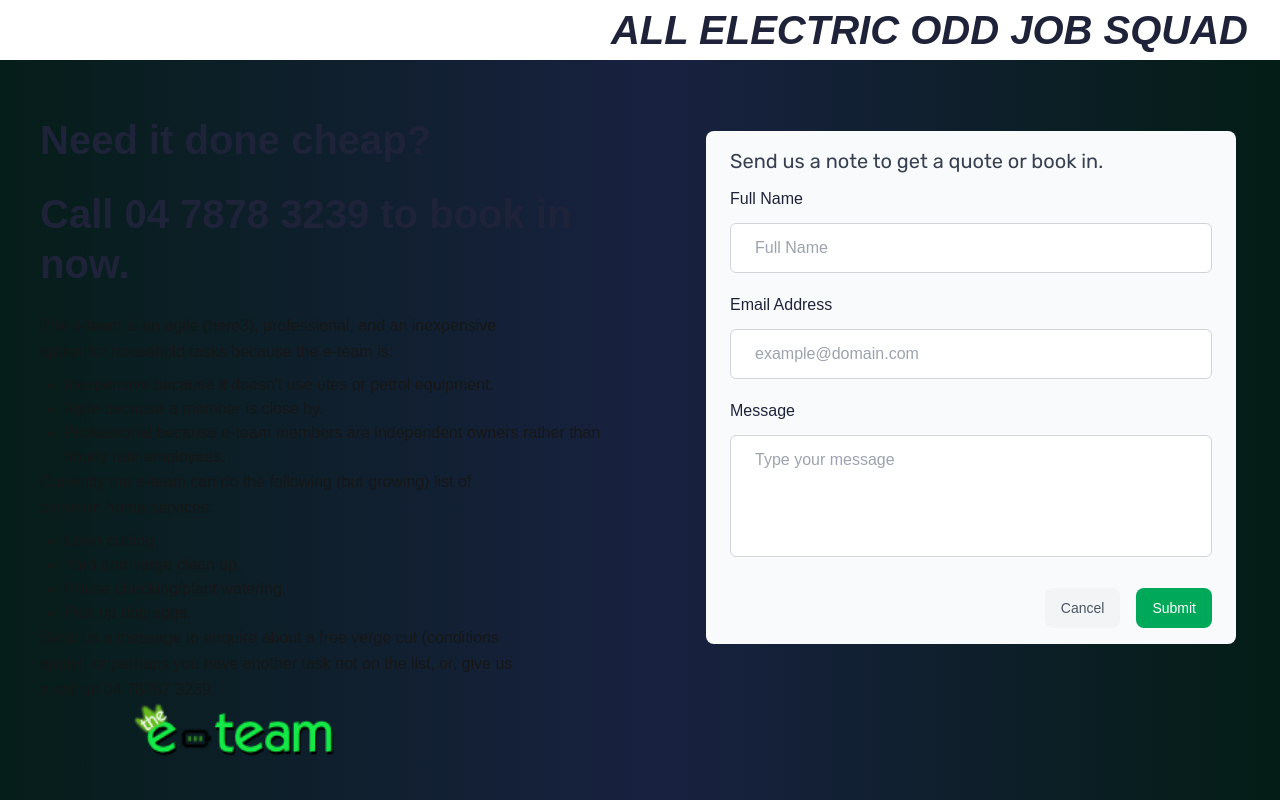
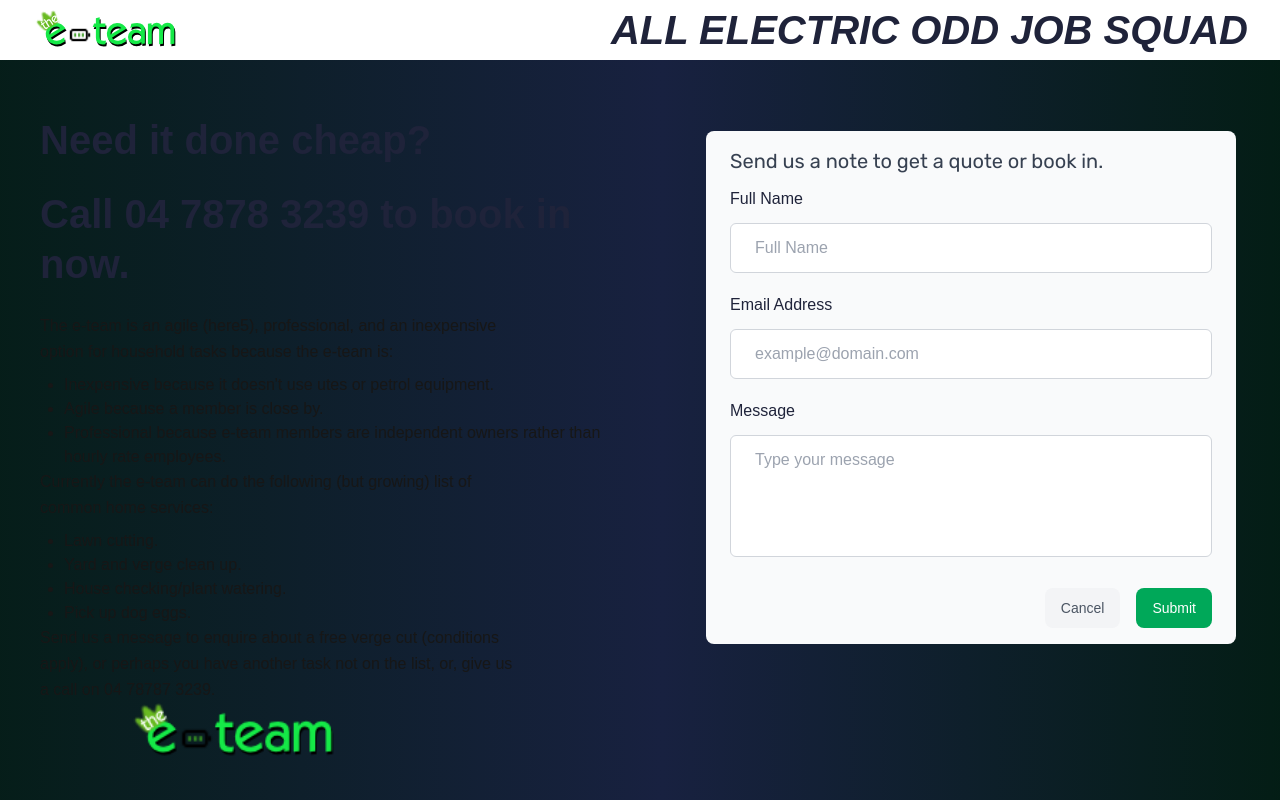
Before and after one commit to berrrich/e-team.net.au, a Next.js app: page / in a window 1280 px wide. Shown: the top 800 px of the page. Built offline with nearby package versions, Linux system fonts and the light colour scheme; a web font is replaced by a local one.

Commit message:
Working image into header

```diff
--- a/app/components/Header/index.tsx
+++ b/app/components/Header/index.tsx
@@ -12,14 +12,21 @@ return (
             <div className="flex flex-row justify-between items-center">
             <div className="lg:py-2 w-3/8">
               <Link href="/" className="block">
-                <Image
+              <Image
+                                width={210}
+                                height={40}
+                                src={"/images/logo/e-team_logo.png"}
+                                alt="hero image"
+                                className="mx-auto max-w-full"
+                              />
+                {/* <Image
                   width={210}
                   height={40}
                   src={"/images/logo/e-team_Logo.png"}
                   alt="Logo"
                   priority
                   className="hidden dark:block"
-                />
+                /> */}
               </Link>
             </div>
             <div className="w-4/8">
--- a/app/components/HeroArea/index.tsx
+++ b/app/components/HeroArea/index.tsx
@@ -21,7 +21,7 @@ const HeroArea = () => {
                 <h2 className="mb-6 text-3xl font-bold leading-tight text-black dark:text-white sm:text-[20px] md:text-[30px] lg:text-[22px] xl:text-[40px]">Call 04 7878 3239 to book in now.
                 </h2>
                 <p className="mb-2 max-w-[475px] text-base leading-relaxed text-body dark:text-green-400">
-                The e-team is an agile (here3), professional, and an inexpensive option for household tasks because the e-team is:
+                The e-team is an agile (here5), professional, and an inexpensive option for household tasks because the e-team is:
                 </p>
                 <ul className="list-disc pl-6">
                   <li>Inexpensive because it doesn&apos;t use utes or petrol equipment.</li>
```
